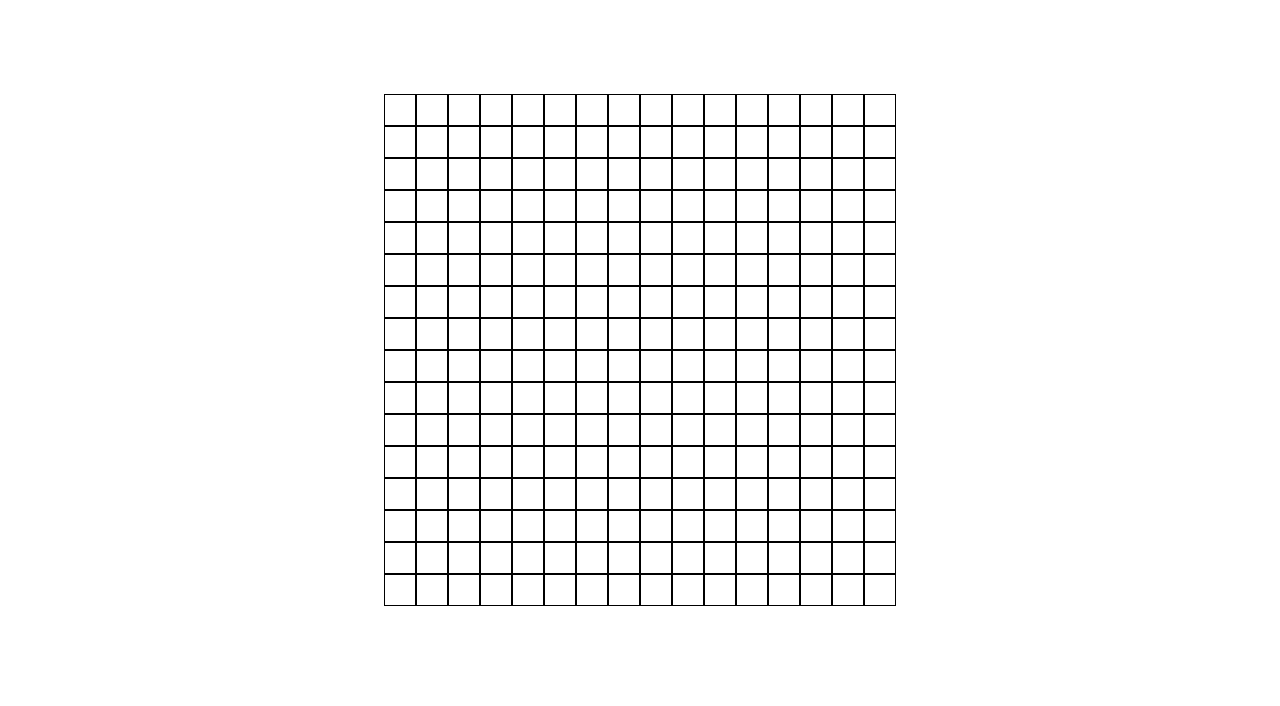
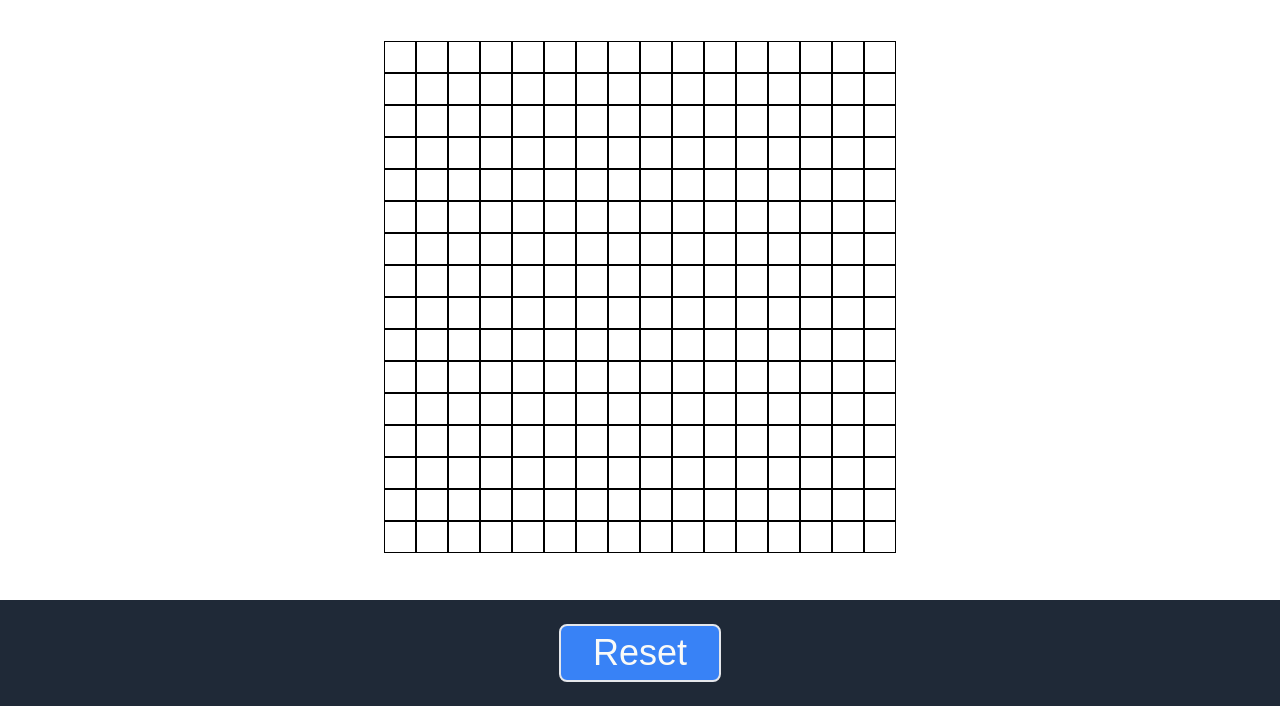
Before and after one commit to brgillis/odin-etch, a plain HTML site: page index.html in a window 1280 px wide. Shown: the part 94-800 px from the top of the page. Drawn offline with Linux system fonts and the light colour scheme.

Commit message:
Add reset button to html/css

```diff
--- a/index.html
+++ b/index.html
@@ -22,5 +22,11 @@
     </div>
   </div>
 
+  <div class="footer">
+    <div class="max-width-box">
+      <button class="reset">Reset</button>
+    </div>
+  </div>
+
 </body>
 </html>
--- a/style.css
+++ b/style.css
@@ -29,14 +29,6 @@ body>* {
 .footer,
 button {
   color: #F9FAF8;
-}
-
-button {
-  background-color: #3882F6;
-  border-radius: 8px;
-  font: 18px;
-  padding: 6px;
-  width: 150px;
 }
 
 *:has(> .max-width-box) {
@@ -103,3 +95,29 @@ button {
   width: 32px;
   border: 1px solid black;
 }
+
+.footer .max-width-box {
+  display: flex;
+  flex-shrink: 1;
+  justify-content: center;
+  align-items: center;
+  padding: 8px;
+}
+
+button {
+  background-color: #3882F6;
+  border: 2px solid #E5E7EB;
+  border-radius: 8px;
+  font-size: 36px;
+  margin: 8px;
+  padding: 6px 32px;
+
+}
+
+button:hover {
+  background-color: #5192fa;
+}
+
+button:active {
+  background-color: #6da4fc;
+}
```
